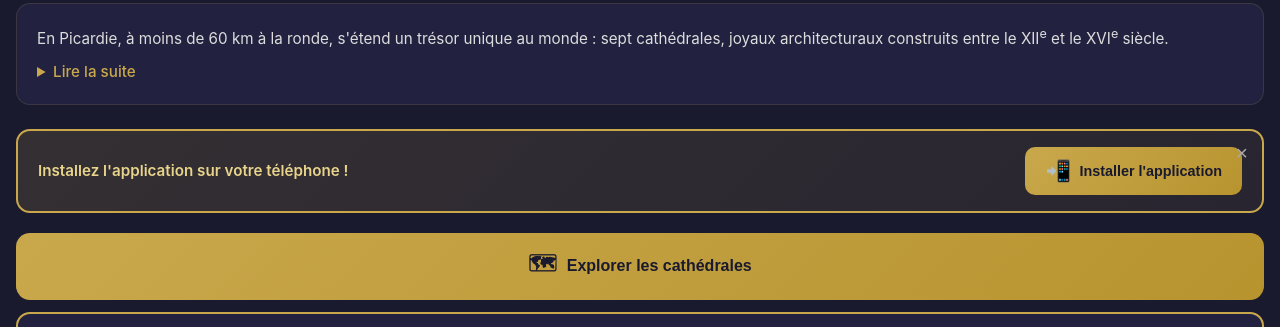
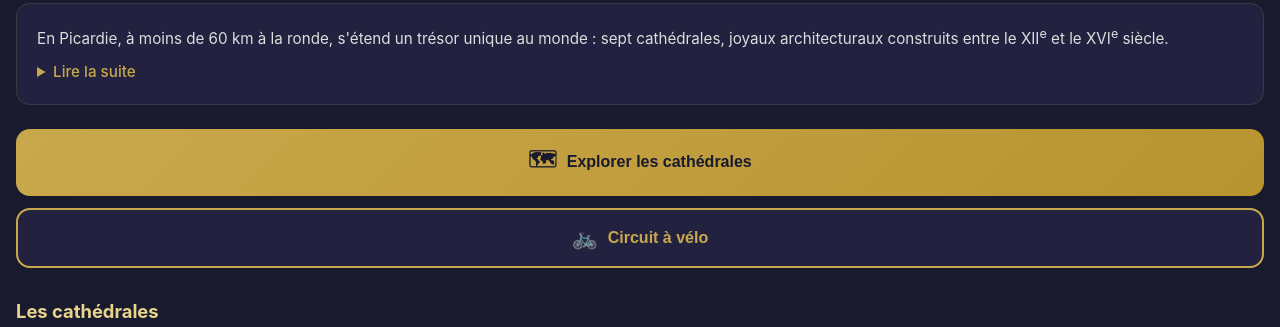
Before and after one commit to Herrifunix/cath-drales-picardie, a website: page index.html in a window 1280 px wide. Shown: the part 220-547 px from the top of the page. Drawn offline with nearby package versions, Linux system fonts and the light colour scheme.

Commit message:
Install discret: petit bouton optionnel en bas de page

```diff
--- a/css/style.css
+++ b/css/style.css
@@ -410,59 +410,25 @@ body {
   text-decoration: underline;
 }
 
-/* ===== INSTALL BANNER ===== */
-.install-banner {
-  margin: 0 16px 20px;
-  padding: 16px 20px;
-  background: linear-gradient(135deg, rgba(201,168,76,0.15), rgba(201,168,76,0.08));
-  border: 2px solid var(--gold);
-  border-radius: var(--radius);
-  display: flex;
-  align-items: center;
-  gap: 12px;
-  flex-wrap: wrap;
-  position: relative;
-  animation: slideDown 0.4s ease-out;
+/* ===== INSTALL HINT (discret) ===== */
+.install-hint {
+  text-align: center;
+  padding: 8px 16px 24px;
 }
-.install-banner.hidden { display: none; }
-.install-banner p {
-  flex: 1;
-  font-size: 0.95rem;
-  font-weight: 600;
-  color: var(--gold-light);
-  min-width: 140px;
+.install-hint.hidden { display: none; }
+.install-hint-btn {
+  background: none;
+  border: 1px solid rgba(201,168,76,0.3);
+  color: var(--gray);
+  padding: 10px 20px;
+  border-radius: 10px;
+  font-size: 0.85rem;
+  cursor: pointer;
+  transition: color 0.2s, border-color 0.2s;
 }
-.btn-install {
-  display: flex;
-  align-items: center;
-  gap: 8px;
-  padding: 12px 20px;
-  background: linear-gradient(135deg, var(--gold), #b8942f);
-  color: var(--dark);
-  border: none;
-  border-radius: 10px;
-  font-size: 0.9rem;
-  font-weight: 700;
-  cursor: pointer;
-  white-space: nowrap;
-  transition: transform 0.15s;
-}
-.btn-install:active { transform: scale(0.96); }
-.install-dismiss {
-  position: absolute;
-  top: 8px;
-  right: 10px;
-  background: none;
-  border: none;
-  color: var(--gray);
-  font-size: 1.3rem;
-  cursor: pointer;
-  line-height: 1;
-  padding: 4px;
-}
-@keyframes slideDown {
-  from { opacity: 0; transform: translateY(-16px); }
-  to { opacity: 1; transform: translateY(0); }
+.install-hint-btn:hover {
+  color: var(--gold);
+  border-color: var(--gold);
 }
 
 /* ===== SCROLLBAR ===== */
--- a/index.html
+++ b/index.html
@@ -38,16 +38,6 @@
         </details>
       </div>
 
-      <!-- Bannière d'installation -->
-      <div id="install-banner" class="install-banner hidden">
-        <p>Installez l'application sur votre téléphone !</p>
-        <button id="btn-install" class="btn-install" onclick="installApp()">
-          <span class="btn-icon">&#128242;</span>
-          Installer l'application
-        </button>
-        <button class="install-dismiss" onclick="dismissInstall()">&times;</button>
-      </div>
-
       <div class="action-buttons">
         <button class="btn-primary" onclick="navigateTo('map')">
           <span class="btn-icon">&#128506;</span>
@@ -61,6 +51,13 @@
 
       <h3 class="section-title">Les cathédrales</h3>
       <div id="cathedral-cards" class="cards-grid"></div>
+
+      <!-- Bouton discret installer (optionnel) -->
+      <div id="install-hint" class="install-hint hidden">
+        <button onclick="installApp()" class="install-hint-btn">
+          &#128242; Ajouter à l'écran d'accueil
+        </button>
+      </div>
     </section>
 
     <!-- PAGE CARTE -->
--- a/js/app.js
+++ b/js/app.js
@@ -3,58 +3,48 @@ if ('serviceWorker' in navigator) {
   navigator.serviceWorker.register('./sw.js');
 }
 
-/* ===== INSTALL PROMPT ===== */
+/* ===== INSTALL (optionnel) ===== */
 let deferredPrompt = null;
 
 window.addEventListener('beforeinstallprompt', (e) => {
   e.preventDefault();
   deferredPrompt = e;
-  showInstallBanner();
+  showInstallHint();
 });
 
-function showInstallBanner() {
-  const banner = document.getElementById('install-banner');
-  if (banner) banner.classList.remove('hidden');
+function showInstallHint() {
+  const hint = document.getElementById('install-hint');
+  if (hint) hint.classList.remove('hidden');
 }
 
 function installApp() {
   if (deferredPrompt) {
-    // Navigateurs supportant beforeinstallprompt (Chrome, Edge, Opera desktop, Samsung Internet...)
     deferredPrompt.prompt();
     deferredPrompt.userChoice.then(() => { deferredPrompt = null; });
-    document.getElementById('install-banner').classList.add('hidden');
+    document.getElementById('install-hint').classList.add('hidden');
   } else {
-    // Fallback : instructions manuelles (iOS Safari, Opera Mobile, Firefox...)
-    showInstallInstructions();
+    const isIOS = /iPad|iPhone|iPod/.test(navigator.userAgent);
+    let msg;
+    if (isIOS) {
+      msg = 'Pour ajouter à l\'écran d\'accueil :\n\n1. Appuyez sur le bouton Partager (carré avec flèche)\n2. Choisissez « Sur l\'écran d\'accueil »';
+    } else {
+      msg = 'Pour ajouter à l\'écran d\'accueil :\n\n1. Ouvrez le menu du navigateur (⋮ ou ⋯)\n2. Choisissez « Ajouter à l\'écran d\'accueil »';
+    }
+    alert(msg);
   }
 }
 
-function showInstallInstructions() {
-  const isIOS = /iPad|iPhone|iPod/.test(navigator.userAgent);
-  let msg;
-  if (isIOS) {
-    msg = 'Pour installer :\n\n1. Ouvrez cette page dans Safari\n2. Appuyez sur le bouton Partager (carré avec flèche)\n3. Choisissez « Sur l\'écran d\'accueil »';
-  } else {
-    msg = 'Pour installer :\n\n1. Ouvrez le menu du navigateur (⋮ ou ⋯)\n2. Choisissez « Ajouter à l\'écran d\'accueil » ou « Installer »';
-  }
-  alert(msg);
-}
-
-function dismissInstall() {
-  document.getElementById('install-banner').classList.add('hidden');
-}
-
-// Afficher la bannière au bout de 2s si pas déjà installé
+// Afficher le bouton si pas déjà installé en mode standalone
 window.addEventListener('load', () => {
   const isStandalone = window.matchMedia('(display-mode: standalone)').matches || window.navigator.standalone;
   if (!isStandalone) {
-    setTimeout(() => showInstallBanner(), 2000);
+    setTimeout(() => showInstallHint(), 3000);
   }
 });
 
-// Masquer si déjà installé
 window.addEventListener('appinstalled', () => {
-  document.getElementById('install-banner').classList.add('hidden');
+  const hint = document.getElementById('install-hint');
+  if (hint) hint.classList.add('hidden');
 });
 
 /* ===== STATE ===== */
```
